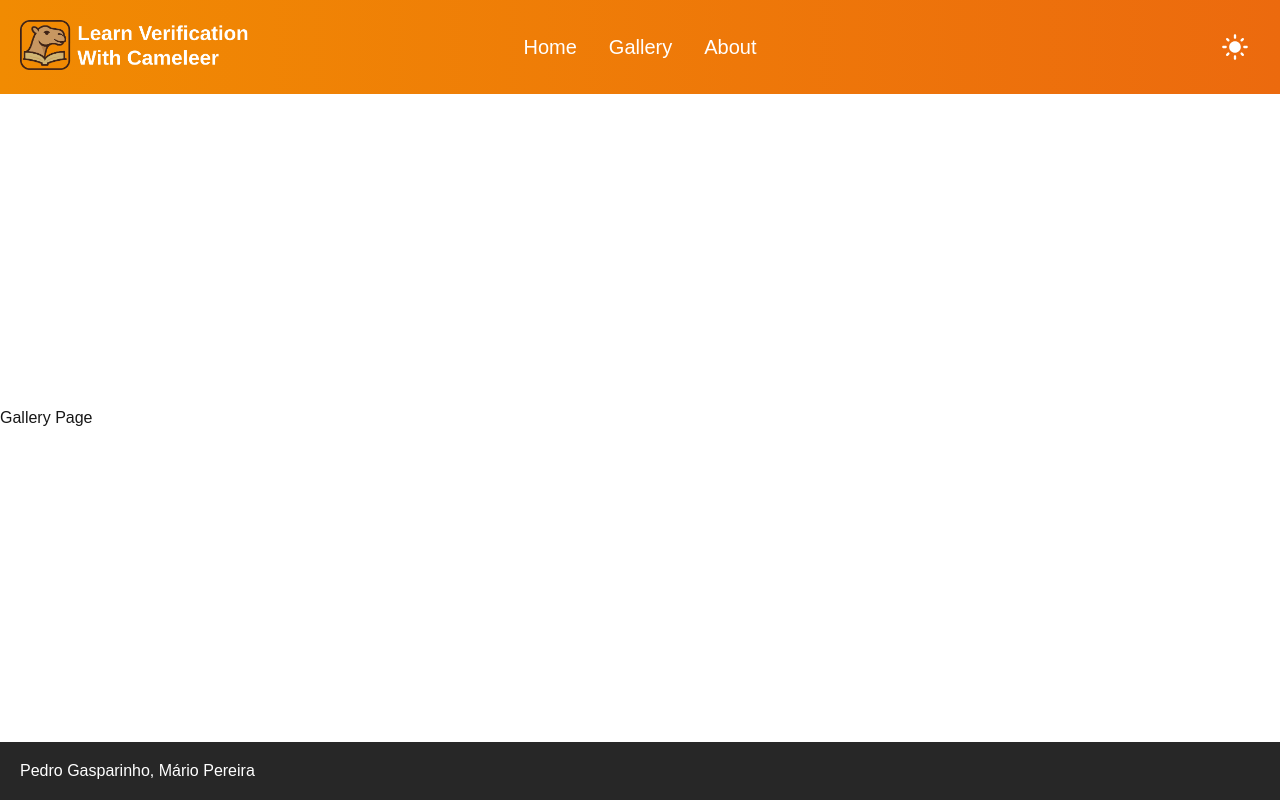
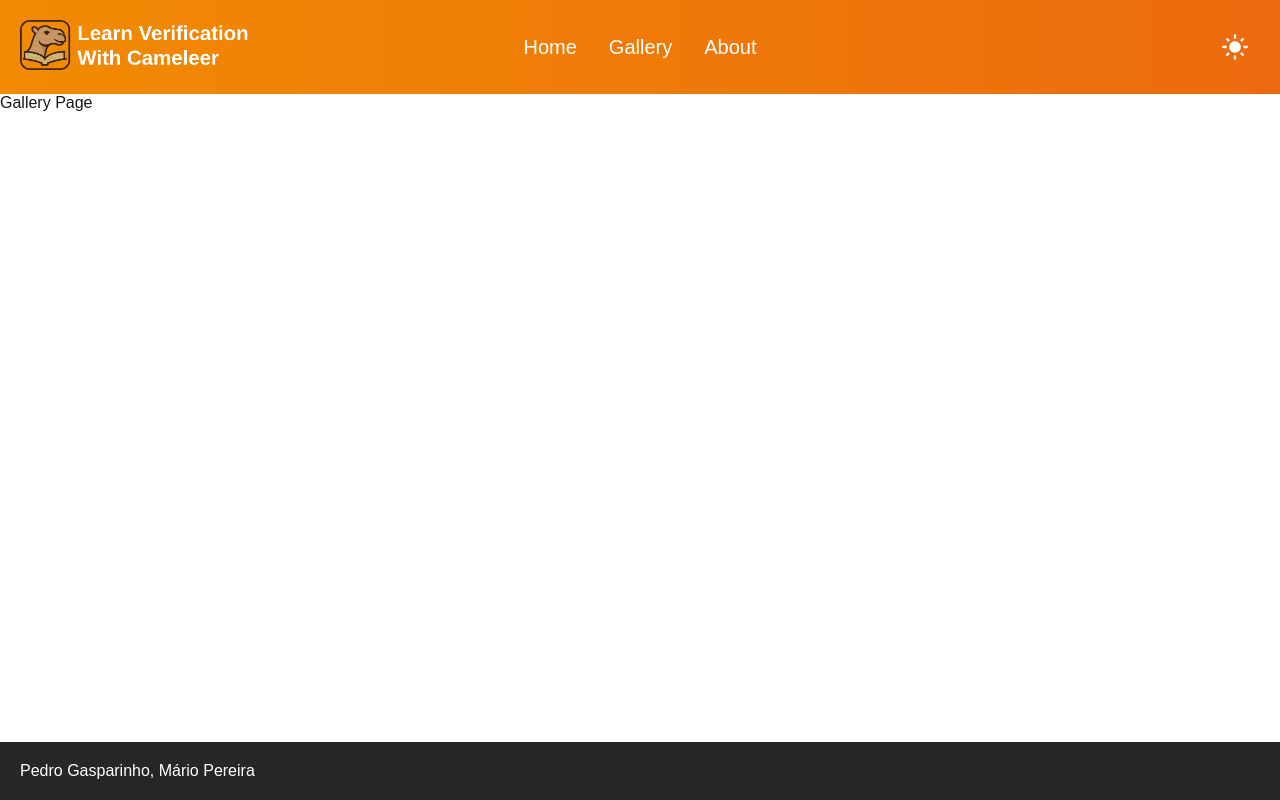
Before and after one commit to CameleerBook/CameleerBook.github.io, a Next.js app: page /gallery in a window 1280 px wide. Built offline with nearby package versions, Linux system fonts and the light colour scheme.

Commit message:
Fixed layout styles

```diff
--- /dev/null
+++ b/src/app/layout.module.scss
@@ -0,0 +1,15 @@
+@use '@/theme/global';
+
+.container {
+    height: 100%;
+    width: 100%;
+    display: flex;
+    flex-direction: column;
+    justify-content: space-between;
+}
+
+.wrapper {
+    height: 100%;
+    width: 100%;
+    max-width: global.$maxwidth;
+}
--- a/src/app/layout.tsx
+++ b/src/app/layout.tsx
@@ -3,6 +3,7 @@ import { Geist, Geist_Mono } from "next/font/google";
 import "./globals.css";
 import NavigationBar from "@/components/navigationBar";
 import Footer from "@/components/footer";
+import styles from "./layout.module.scss"
 
 const geistSans = Geist({
   variable: "--font-geist-sans",
@@ -27,10 +28,12 @@ export default function RootLayout({
   return (
     <html lang="en">
       <body className={`${geistSans.variable} ${geistMono.variable}`}>
-        <div style={{ height: "100%", display: "flex", flexDirection: "column", justifyContent: "space-between" }}>
+        <div className={styles.container}>
           <NavigationBar/>
+          <div className={styles.wrapper}>
             {children}
-            <Footer/>
+          </div>
+          <Footer/>
         </div>
       </body>
     </html>
--- a/src/app/index.module.scss
+++ b/src/app/page.module.scss
@@ -2,7 +2,7 @@
 
 .container {
     padding: global.$padding;
-    //height: 3000px;
+    height: 100%;
 }
 
 .base {
--- a/src/app/page.tsx
+++ b/src/app/page.tsx
@@ -1,7 +1,7 @@
 "use client"
 
 import CoverImage from "@/components/coverImage";
-import styles from "./index.module.scss"
+import styles from "./page.module.scss"
 import Button from "@/components/button";
 
 function ButtonContent() {
```
